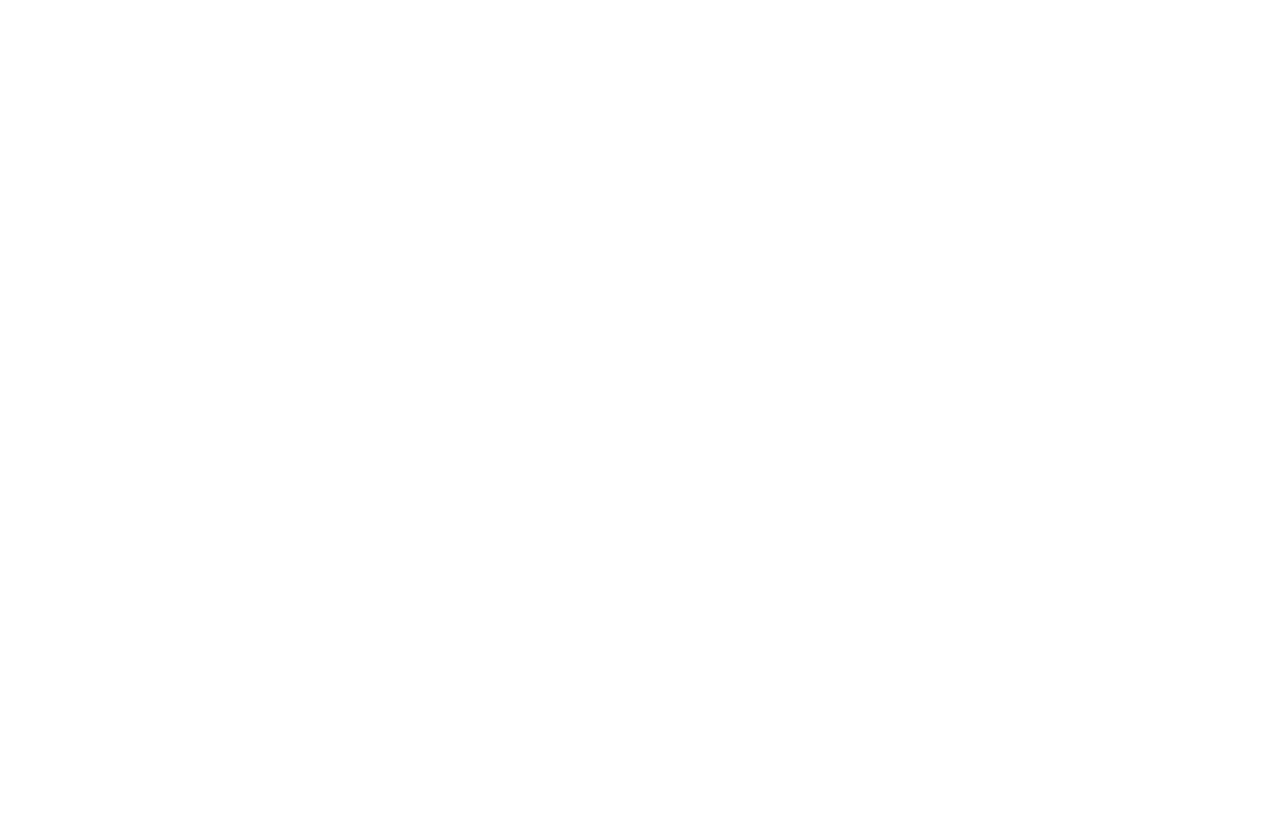
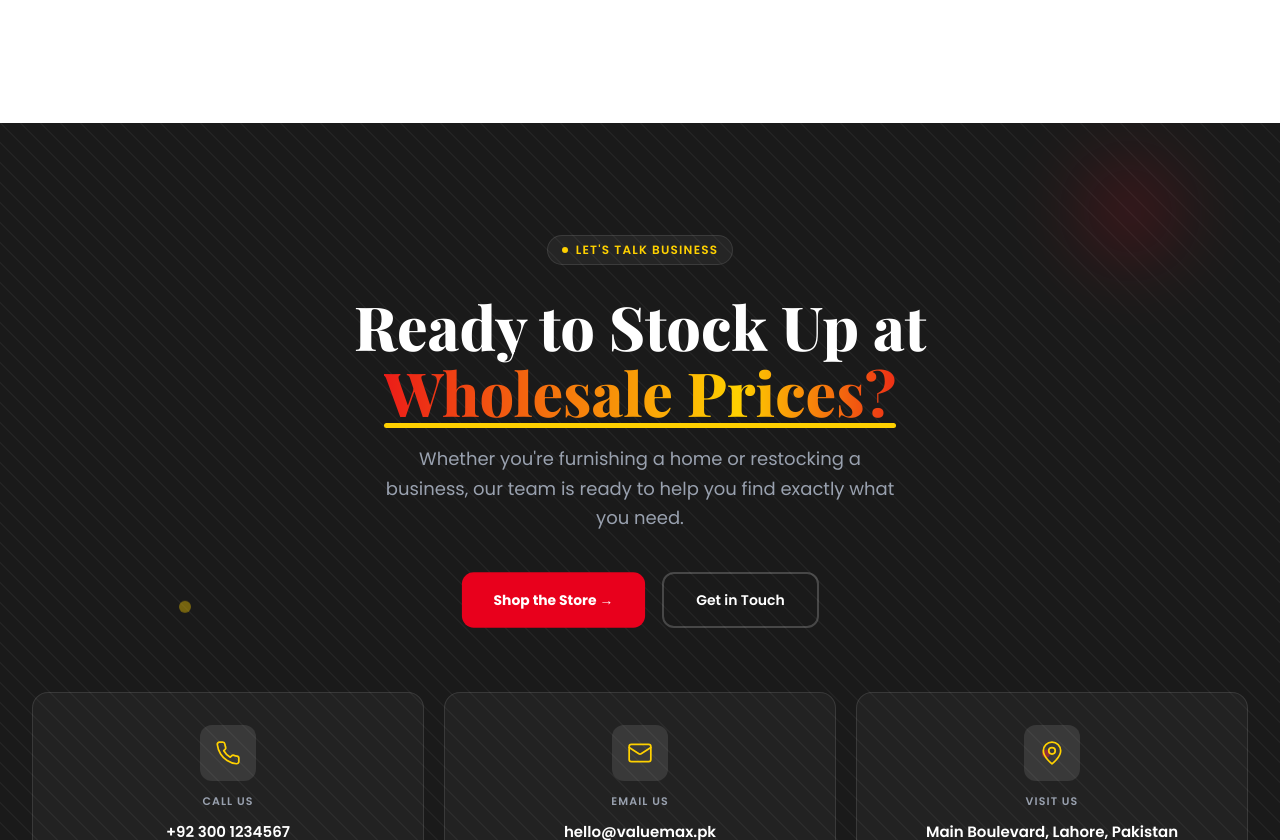
Before and after one commit to Valuemax-Carry/value-max, a Next.js app: page / in a window 1280 px wide. Shown: the part 1960-2800 px from the top of the page. Before the commit the page ends 2003 px from the top, so only its background shows below. Built offline with nearby package versions, Linux system fonts and the light colour scheme.

Commit message:
Add Contact component and update Navbar link to anchor

```diff
--- a/app/(landing)/page.js
+++ b/app/(landing)/page.js
@@ -1,7 +1,7 @@
 import Navbar from "@/components/app-shell/Navbar";
 import WhatsaapIcon from "@/components/app-shell/WhatsaapIcon";
+import Contact from "@/components/landing/Contact";
 import Hero from "@/components/landing/Hero";
-import Image from "next/image";
 
 export default function Home() {
   return (
@@ -9,6 +9,7 @@ export default function Home() {
     <Navbar />
     <Hero />
     <WhatsaapIcon />
+    <Contact />
     </>
   );
 }
--- a/components/app-shell/Navbar.js
+++ b/components/app-shell/Navbar.js
@@ -16,7 +16,7 @@ const NAV_LINKS = [
   { label: "Categories", path: "/categories" },
   { label: "Deals", path: "/deals" },
   { label: "Bulk Orders", path: "/bulk-orders" },
-  { label: "Contact", path: "/contact" },
+  { label: "Contact", path: "#contact" },
 ];
 
 export default function Navbar() {
--- /dev/null
+++ b/components/landing/Contact.js
@@ -0,0 +1,229 @@
+"use client";
+
+import { useEffect, useRef, useState } from "react";
+
+const CONTACT_CARDS = [
+  {
+    icon: (
+      <svg width="26" height="26" viewBox="0 0 24 24" fill="none" stroke="currentColor" strokeWidth="1.6" strokeLinecap="round" strokeLinejoin="round">
+        <path d="M22 16.92v3a2 2 0 0 1-2.18 2 19.79 19.79 0 0 1-8.63-3.07 19.5 19.5 0 0 1-6-6 19.79 19.79 0 0 1-3.07-8.67A2 2 0 0 1 4.11 2h3a2 2 0 0 1 2 1.72c.127.96.361 1.903.7 2.81a2 2 0 0 1-.45 2.11L8.09 9.91a16 16 0 0 0 6 6l1.27-1.27a2 2 0 0 1 2.11-.45c.907.339 1.85.573 2.81.7A2 2 0 0 1 22 16.92z"/>
+      </svg>
+    ),
+    label: "Call Us",
+    value: "+92 300 1234567",
+    href: "tel:+923001234567",
+  },
+  {
+    icon: (
+      <svg width="26" height="26" viewBox="0 0 24 24" fill="none" stroke="currentColor" strokeWidth="1.6" strokeLinecap="round" strokeLinejoin="round">
+        <rect x="2" y="4" width="20" height="16" rx="2"/>
+        <path d="m22 7-8.97 5.7a1.94 1.94 0 0 1-2.06 0L2 7"/>
+      </svg>
+    ),
+    label: "Email Us",
+    value: "hello@valuemax.pk",
+    href: "mailto:hello@valuemax.pk",
+  },
+  {
+    icon: (
+      <svg width="26" height="26" viewBox="0 0 24 24" fill="none" stroke="currentColor" strokeWidth="1.6" strokeLinecap="round" strokeLinejoin="round">
+        <path d="M20 10c0 6-8 12-8 12s-8-6-8-12a8 8 0 0 1 16 0Z"/>
+        <circle cx="12" cy="10" r="3"/>
+      </svg>
+    ),
+    label: "Visit Us",
+    value: "Main Boulevard, Lahore, Pakistan",
+    href: "https://maps.google.com",
+  },
+];
+
+export default function Contact() {
+  const [visible, setVisible] = useState(false);
+  const sectionRef = useRef(null);
+
+  useEffect(() => {
+    const observer = new IntersectionObserver(
+      ([entry]) => {
+        if (entry.isIntersecting) setVisible(true);
+      },
+      { threshold: 0.25 }
+    );
+    if (sectionRef.current) observer.observe(sectionRef.current);
+    return () => observer.disconnect();
+  }, []);
+
+  return (
+    <>
+      <style>{`
+        @import url('https://fonts.googleapis.com/css2?family=Poppins:wght@400;500;600;700;800;900&family=Playfair+Display:wght@700;800&display=swap');
+
+        @keyframes fadeUp {
+          from { opacity: 0; transform: translateY(32px); }
+          to { opacity: 1; transform: translateY(0); }
+        }
+        @keyframes floatBadge {
+          0%, 100% { transform: translateY(0px); }
+          50% { transform: translateY(-6px); }
+        }
+        @keyframes pulse-ring {
+          0% { transform: scale(0.95); box-shadow: 0 0 0 0 rgba(232,0,28,0.4); }
+          70% { transform: scale(1); box-shadow: 0 0 0 12px rgba(232,0,28,0); }
+          100% { transform: scale(0.95); box-shadow: 0 0 0 0 rgba(232,0,28,0); }
+        }
+        @keyframes shimmer {
+          0% { background-position: -200% center; }
+          100% { background-position: 200% center; }
+        }
+        @keyframes drift {
+          0%, 100% { transform: translate(0,0) rotate(0deg); }
+          50% { transform: translate(10px,-12px) rotate(6deg); }
+        }
+
+        .vm-contact { font-family: 'Poppins', sans-serif; }
+        .vm-contact-display { font-family: 'Playfair Display', serif; }
+
+        .vm-c-up-1 { animation: fadeUp 0.7s cubic-bezier(0.22,1,0.36,1) 0.05s both; }
+        .vm-c-up-2 { animation: fadeUp 0.7s cubic-bezier(0.22,1,0.36,1) 0.2s both; }
+        .vm-c-up-3 { animation: fadeUp 0.7s cubic-bezier(0.22,1,0.36,1) 0.35s both; }
+        .vm-c-up-4 { animation: fadeUp 0.7s cubic-bezier(0.22,1,0.36,1) 0.5s both; }
+
+        .vm-c-card {
+          animation: fadeUp 0.6s cubic-bezier(0.22,1,0.36,1) both;
+        }
+        .vm-c-card:nth-child(1) { animation-delay: 0.55s; }
+        .vm-c-card:nth-child(2) { animation-delay: 0.7s; }
+        .vm-c-card:nth-child(3) { animation-delay: 0.85s; }
+
+        .vm-c-shimmer {
+          background: linear-gradient(90deg, #E8001C 0%, #FFD100 40%, #E8001C 60%, #FFD100 100%);
+          background-size: 200% auto;
+          -webkit-background-clip: text;
+          -webkit-text-fill-color: transparent;
+          background-clip: text;
+          animation: shimmer 3s linear infinite;
+        }
+
+        .vm-c-badge-float { animation: floatBadge 3.4s ease-in-out infinite; }
+        .vm-c-drift { animation: drift 6s ease-in-out infinite; }
+
+        .vm-c-cta {
+          animation: pulse-ring 2.5s ease-in-out 1.6s infinite;
+          transition: all 0.22s cubic-bezier(0.22,1,0.36,1);
+        }
+        .vm-c-cta:hover {
+          transform: translateY(-2px);
+          box-shadow: 0 8px 24px rgba(232,0,28,0.28);
+        }
+        .vm-c-cta:active { transform: translateY(0); }
+
+        .vm-c-outline {
+          transition: all 0.22s cubic-bezier(0.22,1,0.36,1);
+        }
+        .vm-c-outline:hover {
+          transform: translateY(-2px);
+          background: #1a1a1a;
+          color: #fff;
+          border-color: #1a1a1a;
+        }
+
+        .vm-c-underline {
+          display: inline-block;
+          position: relative;
+        }
+        .vm-c-underline::after {
+          content: '';
+          position: absolute;
+          bottom: -4px;
+          left: 0; right: 0;
+          height: 5px;
+          background: #FFD100;
+          border-radius: 3px;
+        }
+
+        .vm-c-icon-card {
+          transition: all 0.22s cubic-bezier(0.22,1,0.36,1);
+        }
+        .vm-c-icon-card:hover {
+          transform: translateY(-4px);
+          border-color: rgba(232,0,28,0.4);
+          box-shadow: 0 12px 28px rgba(0,0,0,0.35);
+        }
+        .vm-c-icon-wrap {
+          transition: all 0.22s cubic-bezier(0.22,1,0.36,1);
+        }
+        .vm-c-icon-card:hover .vm-c-icon-wrap {
+          background: #E8001C;
+          color: #fff;
+        }
+      `}</style>
+
+      <section ref={sectionRef} className="vm-contact relative bg-[#1a1a1a] overflow-hidden mt-20">
+        <div className="absolute inset-0 opacity-[0.04]" style={{backgroundImage: "repeating-linear-gradient(45deg, #fff 0, #fff 1px, transparent 0, transparent 50%)", backgroundSize: "20px 20px"}} />
+
+        <div className="absolute top-10 right-[8%] w-24 h-24 bg-[#E8001C] rounded-full opacity-20 blur-2xl vm-c-drift" />
+        <div className="absolute bottom-10 left-[6%] w-32 h-32 bg-[#FFD100] rounded-full opacity-10 blur-2xl vm-c-drift" style={{animationDelay: "1s"}} />
+        <div className="absolute top-1/2 left-[14%] w-3 h-3 bg-[#FFD100] rounded-full opacity-40 vm-c-badge-float" />
+        <div className="absolute bottom-1/3 right-[18%] w-2 h-2 bg-[#E8001C] rounded-full opacity-50 vm-c-badge-float" style={{animationDelay: "0.6s"}} />
+
+        <div className="relative max-w-[1280px] mx-auto px-5 sm:px-8 py-20 sm:py-28 flex flex-col items-center text-center">
+
+          {visible && (
+            <div className="vm-c-up-1 inline-flex items-center gap-2 bg-white/5 border border-white/10 text-[#FFD100] text-xs font-semibold px-3.5 py-1.5 rounded-full mb-7 uppercase tracking-widest">
+              <span className="w-1.5 h-1.5 rounded-full bg-[#FFD100] animate-pulse inline-block" />
+              Let's Talk Business
+            </div>
+          )}
+
+          {visible && (
+            <h2 className="vm-contact-display vm-c-up-2 text-[2.4rem] sm:text-[3.2rem] lg:text-[3.8rem] leading-[1.08] font-extrabold text-white mb-5 max-w-3xl">
+              Ready to Stock Up at{" "}
+              <span className="vm-c-underline vm-c-shimmer">Wholesale Prices?</span>
+            </h2>
+          )}
+
+          {visible && (
+            <p className="vm-c-up-3 text-gray-400 text-base sm:text-lg leading-relaxed max-w-[520px] mb-10">
+              Whether you're furnishing a home or restocking a business, our team is ready to help you find exactly what you need.
+            </p>
+          )}
+
+          {visible && (
+            <div className="vm-c-up-4 flex flex-wrap justify-center gap-4 mb-16">
+              <button className="vm-c-cta bg-[#E8001C] hover:bg-[#c0001a] text-white font-bold text-sm px-8 py-4 rounded-xl border-none cursor-pointer">
+                Shop the Store →
+              </button>
+              <button className="vm-c-outline border-2 border-white/20 text-white font-semibold text-sm px-8 py-4 rounded-xl bg-transparent cursor-pointer">
+                Get in Touch
+              </button>
+            </div>
+          )}
+
+          <div className="w-full grid grid-cols-1 sm:grid-cols-3 gap-5">
+            {CONTACT_CARDS.map((c, i) => (
+              <a
+                key={i}
+                href={c.href}
+                target={c.label === "Visit Us" ? "_blank" : undefined}
+                rel={c.label === "Visit Us" ? "noopener noreferrer" : undefined}
+                className="vm-c-card vm-c-icon-card flex flex-col items-center gap-3 bg-white/[0.04] border border-white/10 rounded-2xl px-6 py-8 no-underline"
+              >
+                <div className="vm-c-icon-wrap w-14 h-14 rounded-xl bg-white/10 text-[#FFD100] flex items-center justify-center">
+                  {c.icon}
+                </div>
+                <div className="text-[11px] uppercase tracking-widest text-gray-400 font-semibold">{c.label}</div>
+                <div className="text-white text-[15px] font-semibold leading-snug">{c.value}</div>
+              </a>
+            ))}
+          </div>
+
+          {visible && (
+            <div className="vm-c-up-4 flex items-center gap-2 mt-14 bg-white/5 border border-white/10 rounded-full px-5 py-2.5">
+              <span className="w-2 h-2 rounded-full bg-green-500 animate-pulse" />
+              <span className="text-[12px] text-gray-300 font-medium">A project of Ashraf &amp; Sons Traders</span>
+            </div>
+          )}
+        </div>
+      </section>
+    </>
+  );
+}
```
